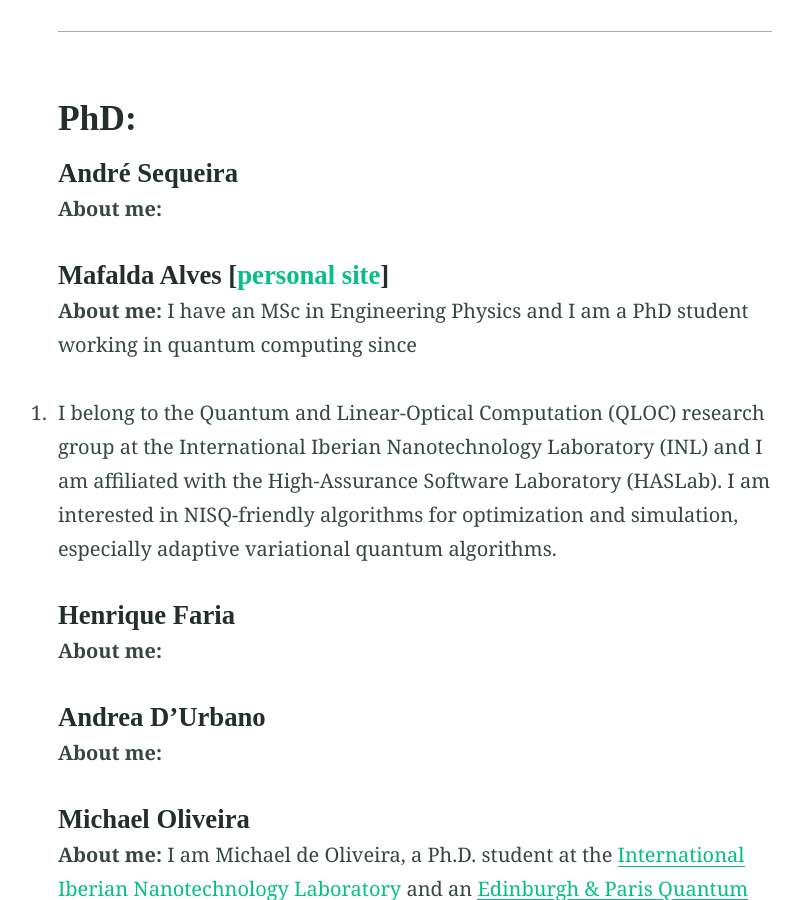
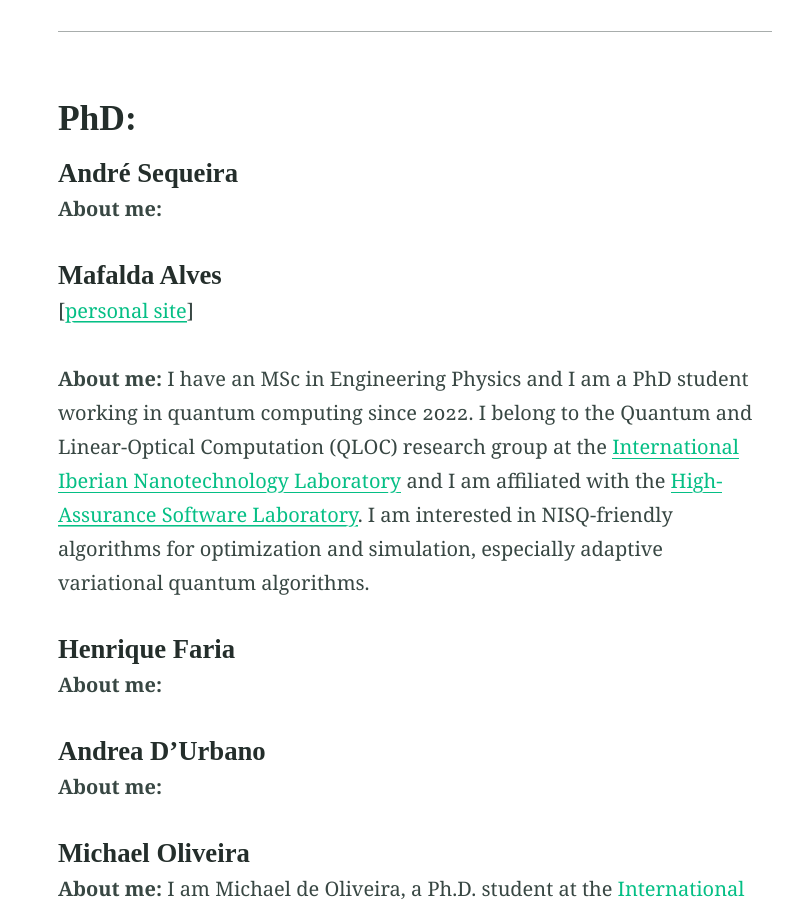
Before and after one commit to quantum-um/quantum-um.github.io, a Jekyll site: the page built from members.md, in a window 1280 px wide and 900 px high, scrolled down 982 px. Shown: the whole window, without its empty margins (225-1025 px from the left). Built offline with Jekyll 4.4.1, drawn with Linux system fonts in a browser that asks for light colours.

Commit message:
magit push

```diff
--- a/members.md
+++ b/members.md
@@ -43,13 +43,14 @@ feature_image: "https://picsum.photos/2560/600?image=873"
 
 
 
-#### Mafalda Alves [[personal site](https://mafaldaramoa.github.io/)]
+#### Mafalda Alves
+[[personal site](https://mafaldaramoa.github.io/)]
 
 **About me:**
-I have an MSc in Engineering Physics and I am a PhD student working in quantum computing since
-2022. I belong to the Quantum and Linear-Optical Computation (QLOC) research group at the
-International Iberian Nanotechnology Laboratory (INL) and I am affiliated with the High-Assurance
-Software Laboratory (HASLab). I am interested in NISQ-friendly algorithms for optimization and
+I have an MSc in Engineering Physics and I am a PhD student working in quantum computing since 2022.
+I belong to the Quantum and Linear-Optical Computation (QLOC) research group at the [International
+Iberian Nanotechnology Laboratory](https://inl.int/) and I am affiliated with the [High-Assurance
+Software Laboratory](https://www.inesctec.pt/en/centres/haslab). I am interested in NISQ-friendly algorithms for optimization and
 simulation, especially adaptive variational quantum algorithms.
 
 
```
Also changed, not shown: seminars.md (+0 -1 lines), 9 other files.
